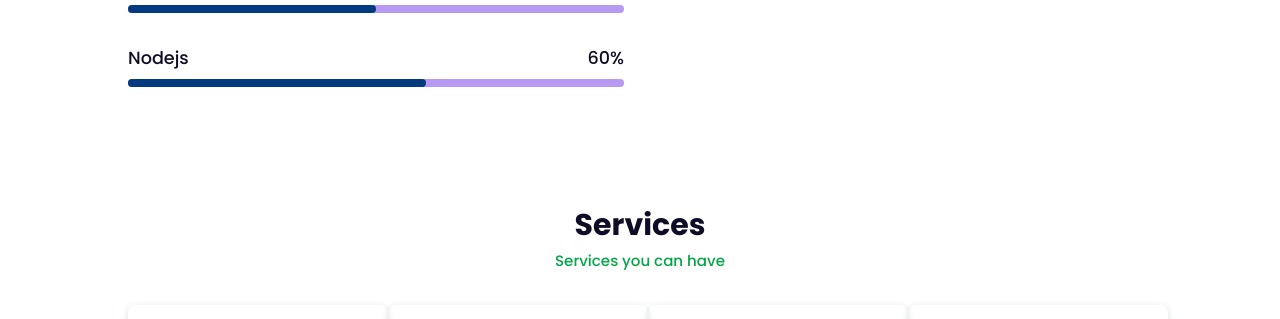
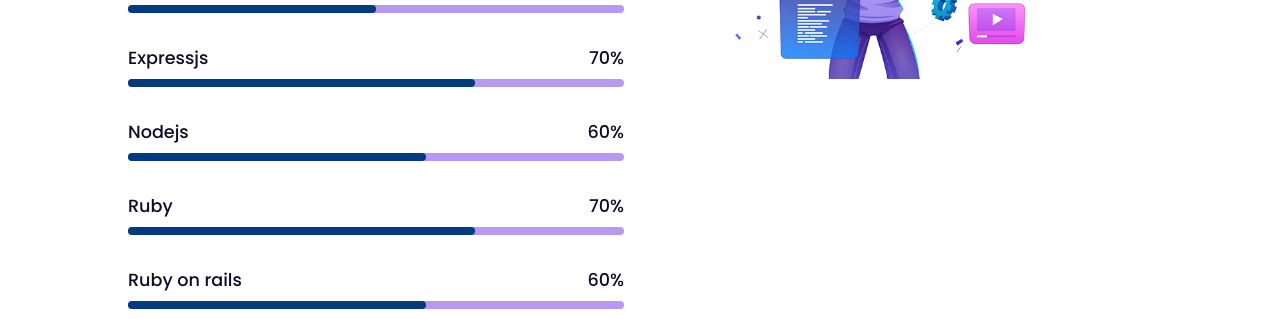
Before and after one commit to abhishekgarfield/abt_abhishek, a plain HTML site: page index.html in a window 1280 px wide. Shown: the part 1910-2229 px from the top of the page. Drawn offline with nearby package versions, Linux system fonts and the light colour scheme.

Commit message:
languages added

```diff
--- a/index.html
+++ b/index.html
@@ -143,10 +143,28 @@
                     <div class="percent-bar mongo-bar"></div>
                 </div>
                 <div class="bars-box">
+                    <h3>Expressjs</h3>
+                    <span>70%</span>
+                    <div class="light-bar"></div>
+                    <div class="percent-bar express-bar"></div>
+                </div>
+                <div class="bars-box">
                     <h3>Nodejs</h3>
                     <span>60%</span>
                     <div class="light-bar"></div>
                     <div class="percent-bar node-bar"></div>
+                </div>
+                <div class="bars-box">
+                    <h3>Ruby</h3>
+                    <span>70%</span>
+                    <div class="light-bar"></div>
+                    <div class="percent-bar ruby-bar"></div>
+                </div>
+                <div class="bars-box">
+                    <h3>Ruby on rails</h3>
+                    <span>60%</span>
+                    <div class="light-bar"></div>
+                    <div class="percent-bar ruby-on-rails-bar"></div>
                 </div>
             </div>
             <div class="skills-img">
--- a/script.js
+++ b/script.js
@@ -40,7 +40,19 @@
             }
             else if(percent[i].classList.contains("node-bar"))
             {
+                percent[i].style.animationName="percent7"
+            }
+            else if(percent[i].classList.contains("ruby-bar"))
+            {
+                percent[i].style.animationName="percent8"
+            }
+            else if(percent[i].classList.contains("express-bar"))
+            {
                 percent[i].style.animationName="percent6"
+            }
+            else if(percent[i].classList.contains("ruby-on-rails-bar"))
+            {
+                percent[i].style.animationName="percent9"
             }
                 percent[i].classList.add("activebar");
             }
--- a/style.css
+++ b/style.css
@@ -250,6 +250,21 @@ span {
   100%{width:50%;}
 }
 @keyframes percent6{
+  0%{width: 0%;}
+  50%{width: 30%;}
+  100%{width:70%;}
+}
+@keyframes percent7{
+  0%{width: 0%;}
+  50%{width: 30%;}
+  100%{width:60%;}
+}
+@keyframes percent8{
+  0%{width: 0%;}
+  50%{width: 30%;}
+  100%{width:70%;}
+}
+@keyframes percent9{
   0%{width: 0%;}
   50%{width: 30%;}
   100%{width:60%;}
```
Also changed, not shown: 1 other file.
